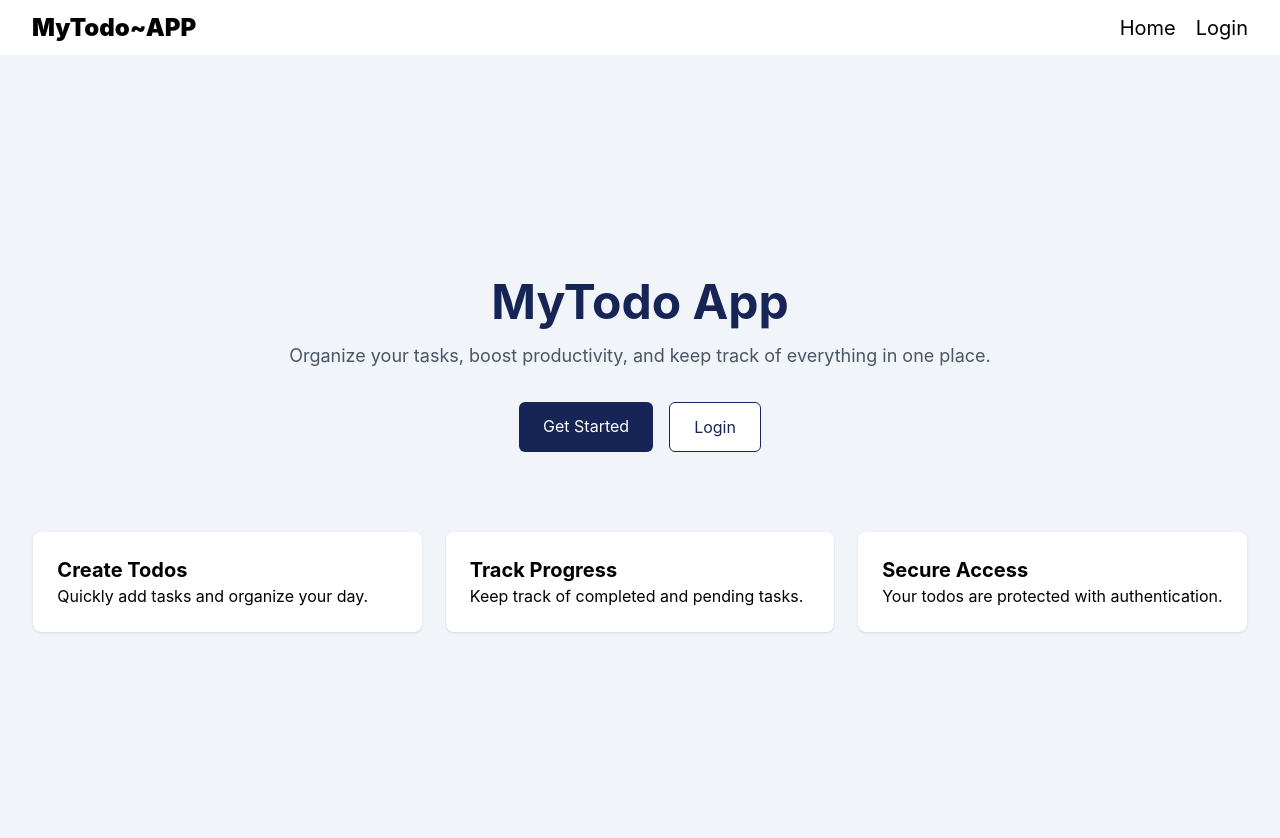
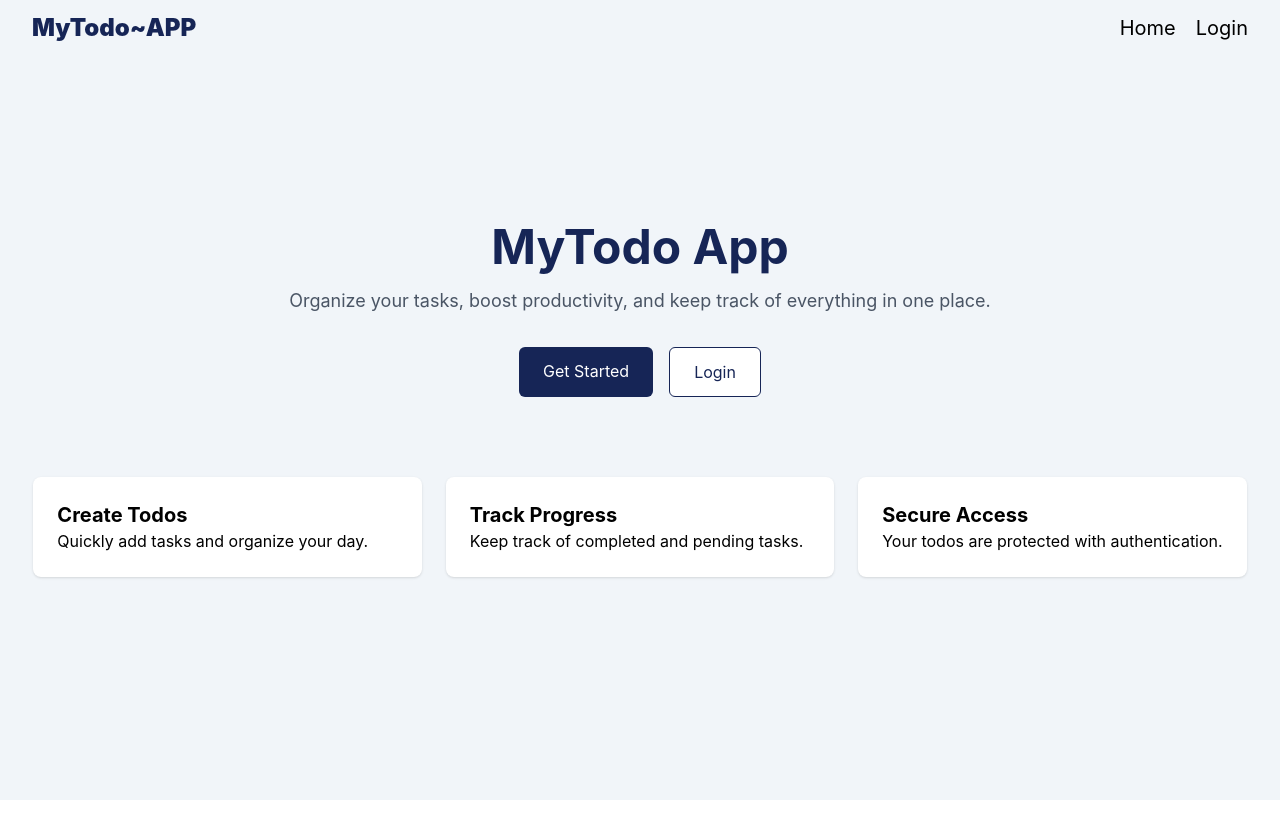
Before and after one commit to rahulSidDev/my-todo-app-frontend, a React (Vite) app: page / in a window 1280 px wide. Shown: the top 838 px of the page. After the commit the page ends 800 px from the top, so only its background shows below. Built offline with nearby package versions, Linux system fonts and the light colour scheme; no server answers.

Commit message:
fixed some stuff

```diff
--- a/src/components/LoginForm.jsx
+++ b/src/components/LoginForm.jsx
@@ -24,11 +24,15 @@ function LoginForm() {
       event.preventDefault();
 
       //api call later
-      const res = await axios.post('https://my-todo-app-backend-bngt.onrender.com/api/v1/user/login', formData, {withCredentials: true})
+      const res = await axios.post(
+        'https://my-todo-app-backend-bngt.onrender.com/api/v1/user/login',
+        formData,
+        {withCredentials: true}
+      )
 
       if (res.data.success) {
         setIsLoggedIn(true)
-        setUser(res.data)
+        setUser(res.data.user)
         navigate('/')
       }
     }
--- a/src/components/Navbar.jsx
+++ b/src/components/Navbar.jsx
@@ -19,8 +19,8 @@ const Navbar = () => {
   }
 
   return (
-    <div className="w-full h-[55px] shadow-sm px-8 shadow-gray-200 flex justify-between items-center">
-      <p className='font-[900] text-2xl'>MyTodo~APP</p>
+    <div className="fixed top-0 left-0 w-full h-[55px] px-8 shadow-gray-200 flex justify-between items-center">
+      <p className='font-[900] text-2xl text-blue-950'>MyTodo~APP</p>
       <ol className="flex gap-5 items-center text-xl">
         <Link to="/">
           <li>Home</li>
```
